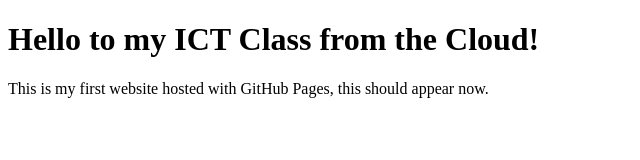
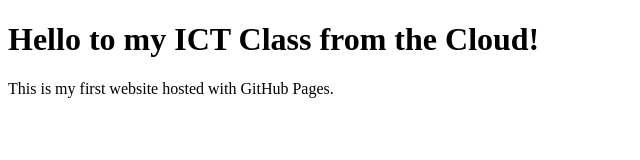
Before and after one commit to anwarbashir/cloud-computing-site, a plain HTML site: page index.html in a window 1280 px wide. Shown: the whole page, without its empty margins (0-640 px from the left). Drawn offline with Linux system fonts and the light colour scheme.

Commit message:
Update index.html
egeg

```diff
--- a/index.html
+++ b/index.html
@@ -5,6 +5,6 @@
 </head>
 <body>
   <h1>Hello to my ICT Class from the Cloud!</h1>
-  <p>This is my first website hosted with GitHub Pages, this should appear now.</p>
+  <p>This is my first website hosted with GitHub Pages.</p>
 </body>
 </html>
```
